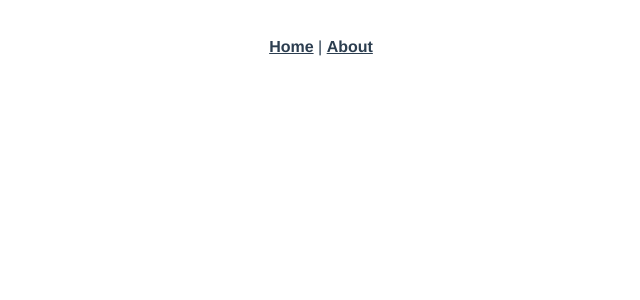
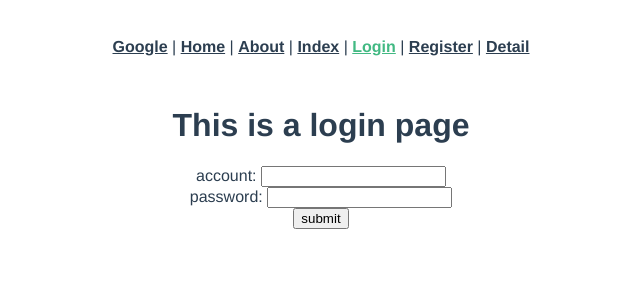
Before and after one commit to jydxh/vue_basic, a Vue app in the folder day02/demo/vue-project/: page /login in a window 1280 px wide. Shown: the top 300 px of the page, without its empty margins (319-959 px from the left). Built offline with nearby package versions, Linux system fonts and the light colour scheme.

Commit message:
test the vue router system

```diff
--- a/day02/demo/vue-project/src/App.vue
+++ b/day02/demo/vue-project/src/App.vue
@@ -1,12 +1,27 @@
 <template>
 	<div id="app">
 		<nav>
-      <router-link to="/">Home</router-link> |
-      <router-link to="/about">About</router-link>
+			<a :href="url" target="_b">{{ link }}</a> | <router-link to="/">Home</router-link> | <router-link to="/about">About</router-link> |
+			<router-link to="/index">Index</router-link> | <router-link to="/login">Login</router-link> | <router-link to="/register">Register</router-link> |
+			<router-link to="/detail">Detail</router-link>
 		</nav>
-    <router-view/>
+		<!-- 路由系统的占位符 显示的具体内容取决于资源路径预期对应的
+    vue组件 -->
+		<router-view />
 	</div>
 </template>
+
+<script>
+export default {
+	// short cut: vdata 定义当前组件需要的变量
+	data() {
+		return {
+			link: "Google",
+			url: "http://www.google.ca",
+		};
+	},
+};
+</script>
 
 <style lang="scss">
 #app {
--- a/day02/demo/vue-project/src/router/index.js
+++ b/day02/demo/vue-project/src/router/index.js
@@ -1,29 +1,54 @@
-import Vue from 'vue'
-import VueRouter from 'vue-router'
-import HomeView from '../views/HomeView.vue'
+import Vue from "vue";
+import VueRouter from "vue-router";
+import HomeView from "../views/HomeView.vue";
 
-Vue.use(VueRouter)
-
+Vue.use(VueRouter);
+//routes数组 配置了项目中所有的【路由地址：组件】之间的 映射关系
 const routes = [
 	{
-    path: '/',
-    name: 'home',
-    component: HomeView
+		path: "/",
+		name: "home",
+		component: HomeView,
 	},
 	{
-    path: '/about',
-    name: 'about',
+		path: "/home",
+
+		component: HomeView,
+	},
+	{
+		path: "/index",
+		name: "index",
+		component: () => import("../views/Index.vue"),
+	},
+	{
+		path: "/login",
+		name: "login",
+		component: () => import("../views/Login.vue"),
+	},
+	{
+		path: "/register",
+		name: "register",
+		component: () => import("../views/Register.vue"),
+	},
+	{
+		path: "/detail",
+		name: "detail",
+		component: () => import("../views/Detail.vue"),
+	},
+	{
+		path: "/about",
+		name: "about",
 		// route level code-splitting
 		// this generates a separate chunk (about.[hash].js) for this route
 		// which is lazy-loaded when the route is visited.
-    component: () => import(/* webpackChunkName: "about" */ '../views/AboutView.vue')
-  }
-]
+		component: () => import(/* webpackChunkName: "about" */ "../views/AboutView.vue"),
+	},
+];
 
 const router = new VueRouter({
-  mode: 'history',
+	mode: "history",
 	base: process.env.BASE_URL,
-  routes
-})
+	routes,
+});
 
-export default router
+export default router;
--- /dev/null
+++ b/day02/demo/vue-project/src/views/Detail.vue
@@ -0,0 +1,11 @@
+<template>
+	<div>
+		<h1>This is a detail page</h1>
+	</div>
+</template>
+
+<script>
+export default {};
+</script>
+
+<style lang="scss" scoped></style>
--- /dev/null
+++ b/day02/demo/vue-project/src/views/Index.vue
@@ -0,0 +1,13 @@
+<!-- vbase  short cut -->
+
+<template>
+	<div>
+		<h1>This is an index page</h1>
+	</div>
+</template>
+
+<script>
+export default {};
+</script>
+
+<style lang="scss" scoped></style>
--- /dev/null
+++ b/day02/demo/vue-project/src/views/Login.vue
@@ -0,0 +1,16 @@
+<template>
+	<div>
+		<h1>This is a login page</h1>
+		account: <input type="text" />
+		<br />
+		password: <input type="password" />
+		<br />
+		<button>submit</button>
+	</div>
+</template>
+
+<script>
+export default {};
+</script>
+
+<style lang="scss" scoped></style>
--- /dev/null
+++ b/day02/demo/vue-project/src/views/Register.vue
@@ -0,0 +1,11 @@
+<template>
+	<div>
+		<h1>This is register page</h1>
+	</div>
+</template>
+
+<script>
+export default {};
+</script>
+
+<style lang="scss" scoped></style>
```
Lines whose indentation alone changed are shown as unchanged.
